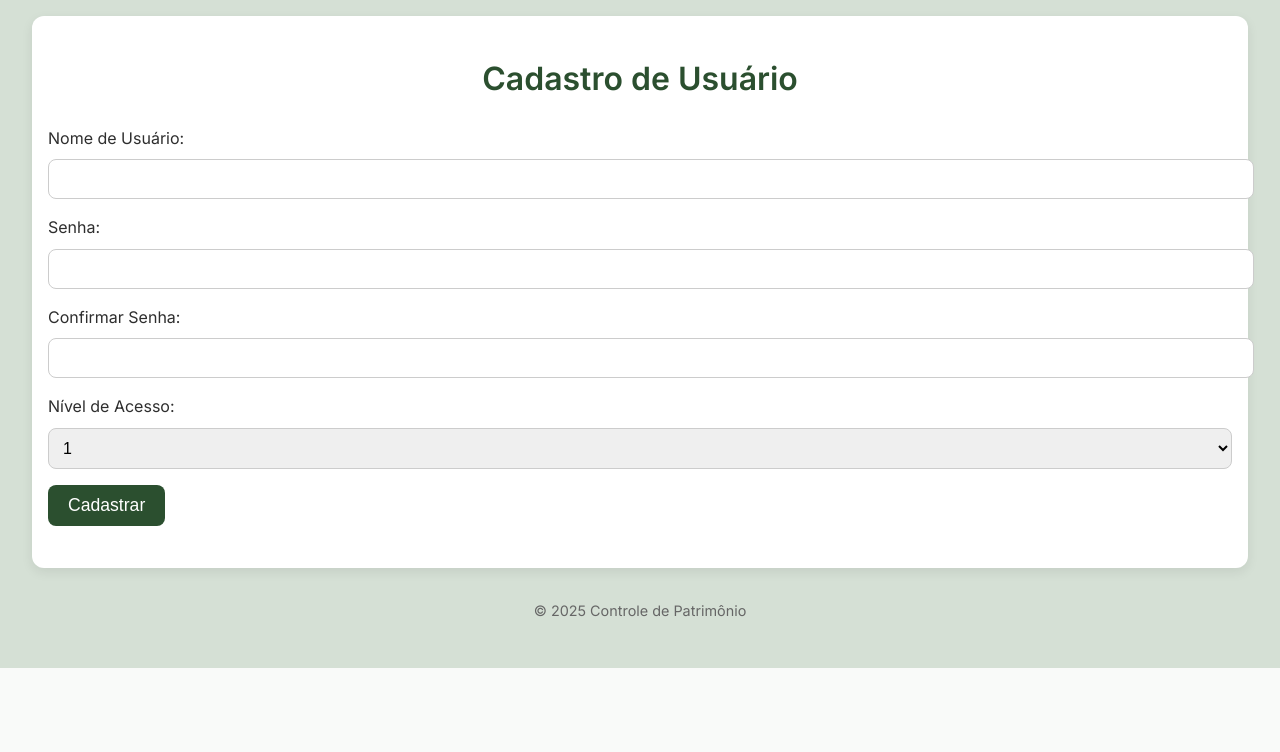
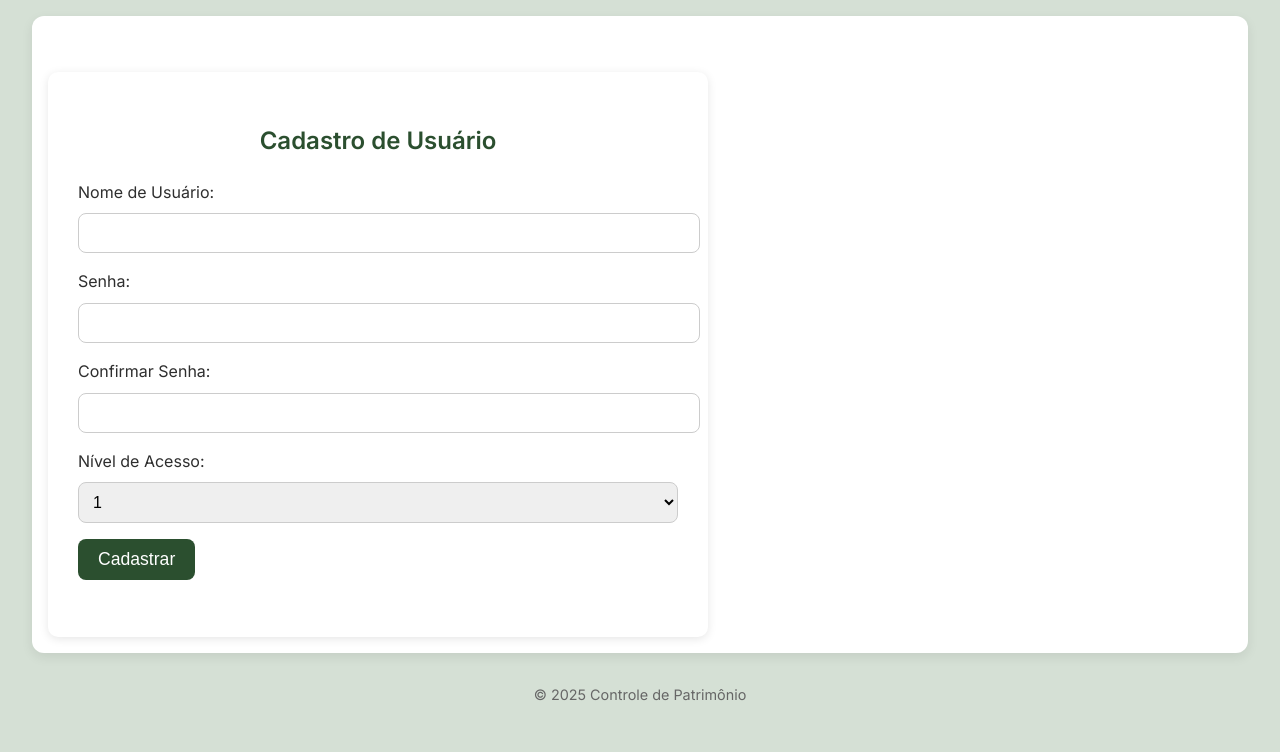
Before and after one commit to Vinicius-crypto/terrano-patrimoniov1, a Flask app: page /cadastro_usuario in a window 1280 px wide. Shown: the part 277-1029 px from the top of the page. Before the commit the page ends 945 px from the top, so only its background shows below. Run offline with Flask 3, Linux system fonts and the light colour scheme; a user stored in the database is signed in; data comes from the database, SQL or seed files in the repository; parts of the project's set-up code (start-up, migrations or seed data) failed here and were passed over.

Commit message:
feat: Atualização templates cadastro usuário

```diff
--- a/templates/cadastro_usuario.html
+++ b/templates/cadastro_usuario.html
@@ -1,35 +1,31 @@
 {% extends "base.html" %}
+{% block content %}
+<div class="container" style="max-width: 600px; background-color: white; padding: 30px; margin-top: 40px; border-radius: 10px; box-shadow: 0 2px 10px rgba(0,0,0,0.1);">
+  <h2 class="text-center mb-4">Cadastro de Usuário</h2>
 
-{% block content %}
-<div class="max-w-2xl mx-auto bg-white p-6 mt-10 rounded-lg shadow">
-  <h1 class="text-2xl font-bold mb-6 text-center">Cadastro de Usuário</h1>
   <form method="POST">
-    <div class="space-y-4">
-      <div>
-        <label for="username" class="block text-sm font-medium text-gray-700">Nome de Usuário:</label>
-        <input type="text" id="username" name="username" required class="w-full border rounded px-3 py-2">
+    <div class="mb-3">
+      <label for="username" class="form-label">Nome de Usuário:</label>
+      <input type="text" id="username" name="username" required class="form-control">
     </div>
-      <div>
-        <label for="senha" class="block text-sm font-medium text-gray-700">Senha:</label>
-        <input type="password" id="senha" name="senha" required class="w-full border rounded px-3 py-2">
+    <div class="mb-3">
+      <label for="senha" class="form-label">Senha:</label>
+      <input type="password" id="senha" name="senha" required class="form-control">
     </div>
-      <div>
-        <label for="confirmar" class="block text-sm font-medium text-gray-700">Confirmar Senha:</label>
-        <input type="password" id="confirmar" name="confirmar" required class="w-full border rounded px-3 py-2">
+    <div class="mb-3">
+      <label for="confirmar" class="form-label">Confirmar Senha:</label>
+      <input type="password" id="confirmar" name="confirmar" required class="form-control">
     </div>
-      <div>
-        <label for="nivel" class="block text-sm font-medium text-gray-700">Nível de Acesso:</label>
-        <select id="nivel" name="nivel" class="w-full border rounded px-3 py-2">
+    <div class="mb-4">
+      <label for="nivel" class="form-label">Nível de Acesso:</label>
+      <select id="nivel" name="nivel" class="form-select">
         <option value="1">1</option>
         <option value="2">2</option>
         <option value="3">3 (Admin)</option>
       </select>
     </div>
-    </div>
-    <div class="mt-6 text-center">
-      <button type="submit" class="bg-green-700 hover:bg-green-800 text-white font-semibold px-6 py-2 rounded">
-        Cadastrar
-      </button>
+    <div class="text-center">
+      <button type="submit" class="btn btn-success">Cadastrar</button>
     </div>
   </form>
 </div>
```
Lines whose indentation alone changed are shown as unchanged.
